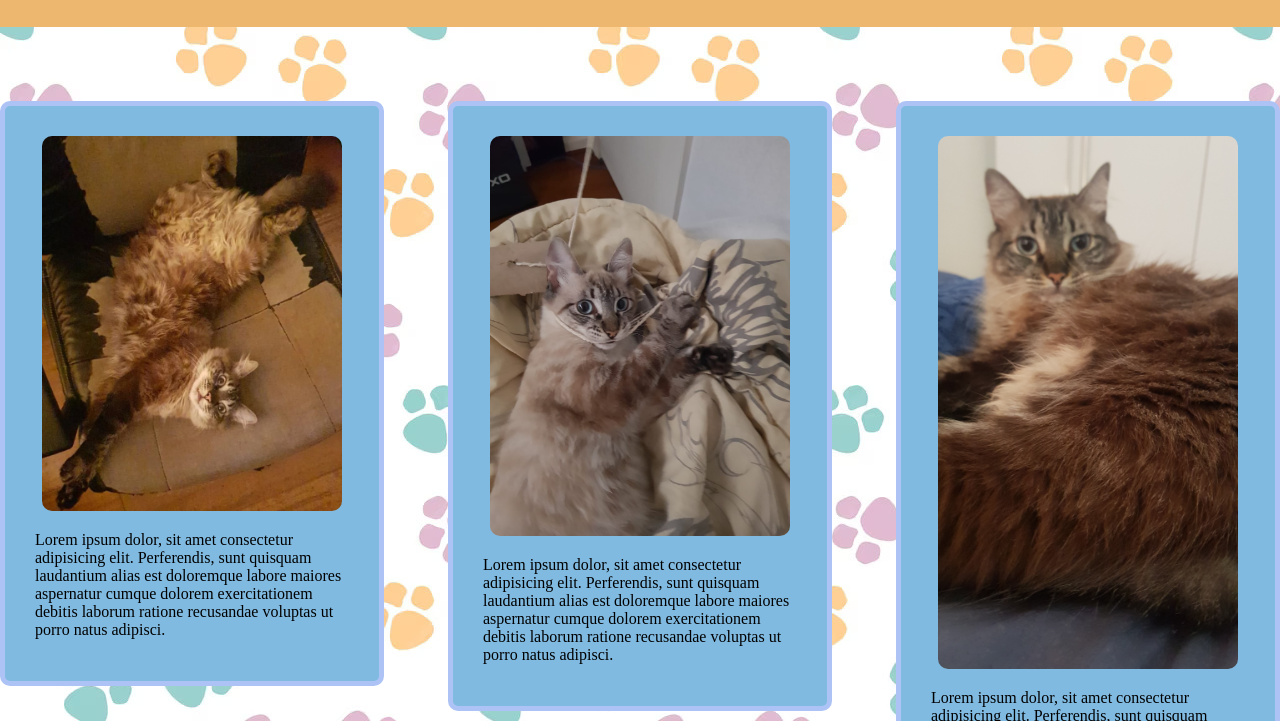
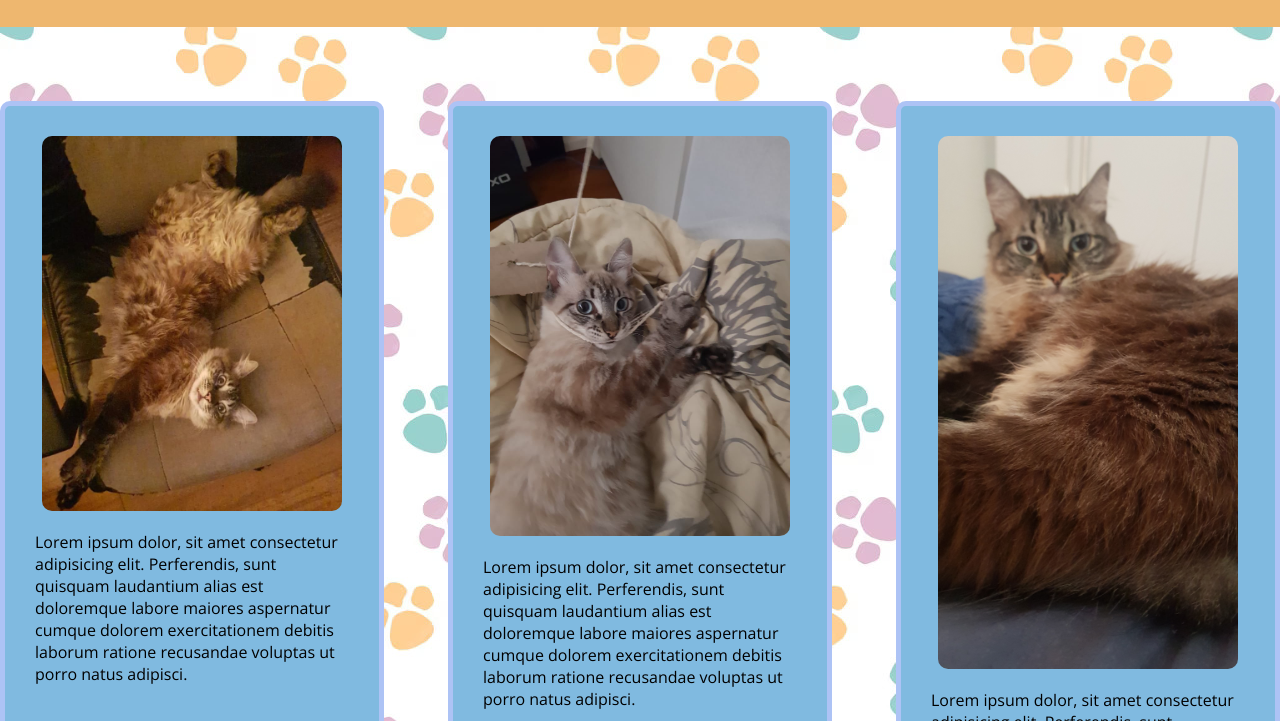
Before and after one commit to Vinicius-Nasci-P/Yuki.com, a plain HTML site: page Fotos.html in a window 1280 px wide. Shown: the part 79-800 px from the top of the page. Drawn offline with nearby package versions, Linux system fonts and the light colour scheme.

Commit message:
Atualização das fontes na sessão de fotos

```diff
--- a/main.css
+++ b/main.css
@@ -179,6 +179,8 @@ footer {
     margin: 50px 0;
     padding: 30px;
     background-color: rgb(128, 186, 224);
+    font-family: "Open Sans", sans-serif;
+    font-weight: normal;
 }
 
 #fotos article img {
```
